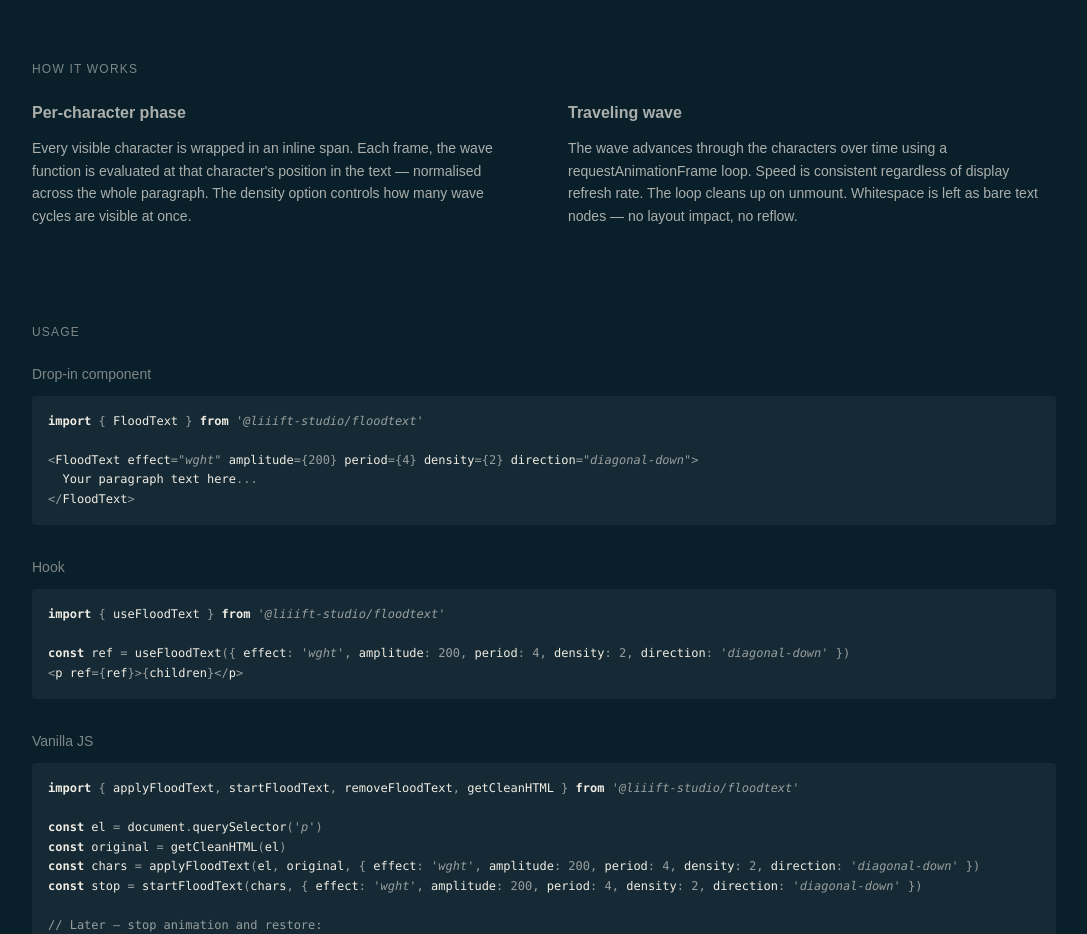
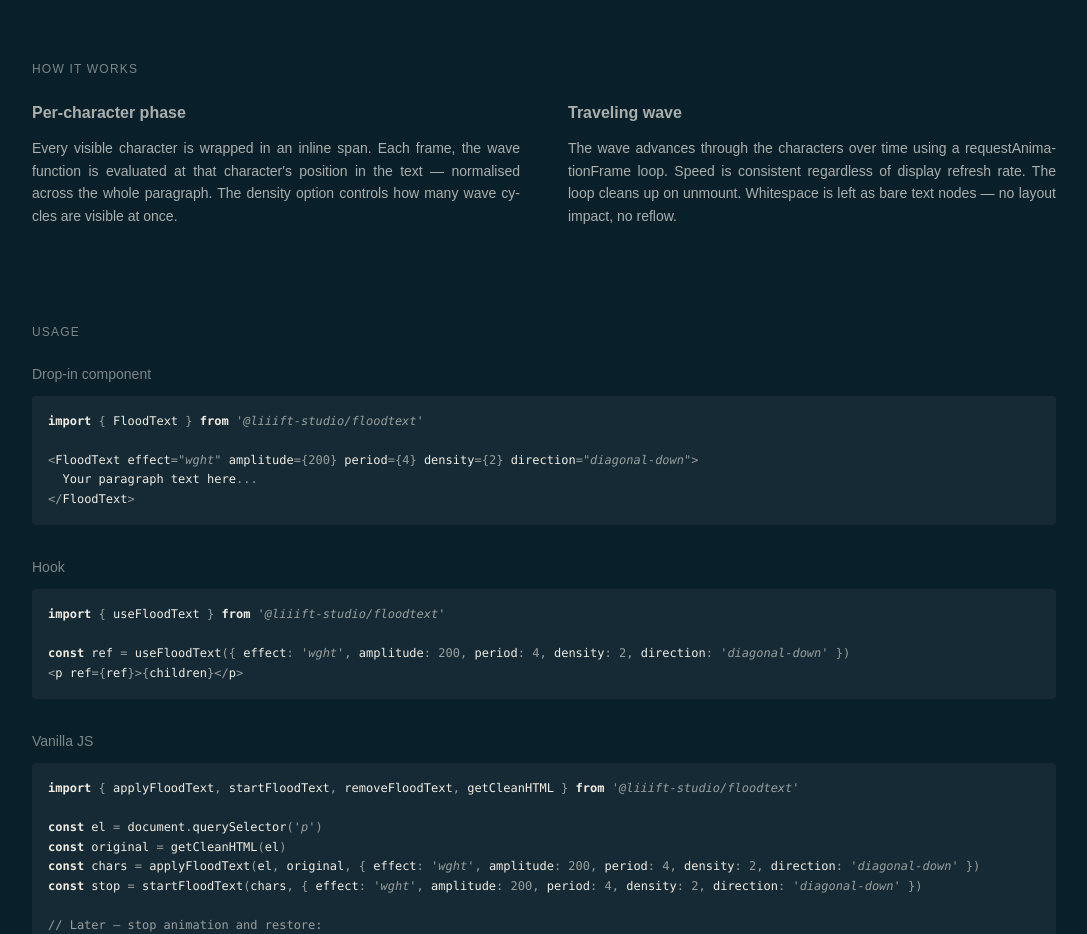
Before and after one commit to Liiift-Studio/FloodText, a Next.js app in the folder site/: page / in a window 1280 px wide. Shown: the part 1180-2114 px from the top of the page, without its empty margins (96-1183 px from the left). Built offline with nearby package versions, Linux system fonts and the light colour scheme.

Commit message:
Typographic polish: hide scrollbars, balance headings, justify prose

```diff
--- a/site/src/app/globals.css
+++ b/site/src/app/globals.css
@@ -42,6 +42,30 @@
 	color: var(--foreground);
 	font-family: var(--font-sans);
 	overflow-anchor: none;
+	text-rendering: optimizeLegibility;
+}
+
+/* Hide scrollbars while keeping scroll functionality */
+html {
+	scrollbar-width: none;
+}
+html::-webkit-scrollbar {
+	display: none;
+}
+
+/* Typographic defaults */
+h1, h2, h3 {
+	text-wrap: balance;
+}
+
+p {
+	text-wrap: pretty;
+}
+
+/* Justified prose in explanation sections */
+.prose-grid p:not([class]) {
+	text-align: justify;
+	hyphens: auto;
 }
 
 input[type="range"] {
--- a/site/src/app/page.tsx
+++ b/site/src/app/page.tsx
@@ -40,7 +40,7 @@
 			{/* Explanation */}
 			<section className="w-full max-w-2xl lg:max-w-5xl flex flex-col gap-6">
 				<p className="text-xs uppercase tracking-widest opacity-50">How it works</p>
-				<div className="grid grid-cols-1 sm:grid-cols-2 gap-12 text-sm leading-relaxed opacity-70">
+				<div className="prose-grid grid grid-cols-1 sm:grid-cols-2 gap-12 text-sm leading-relaxed opacity-70">
 					<div className="flex flex-col gap-3">
 						<p className="font-semibold opacity-100 text-base">Per-character phase</p>
 						<p>Every visible character is wrapped in an inline span. Each frame, the wave function is evaluated at that character&apos;s position in the text — normalised across the whole paragraph. The density option controls how many wave cycles are visible at once.</p>
```
